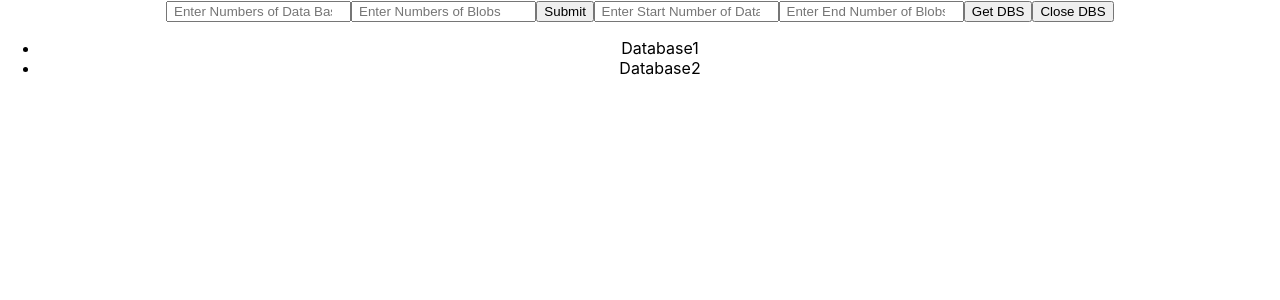
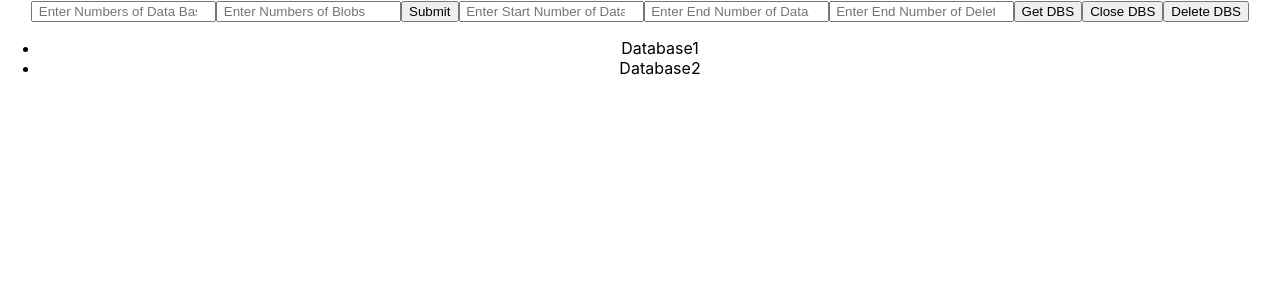
Before and after one commit to faiza203/IdbStressTest, a React (Create React App) app: page / in a window 1280 px wide. Shown: the top 300 px of the page. Built offline with nearby package versions, Linux system fonts and the light colour scheme.

Commit message:
Add Handler of Delete DB

```diff
--- a/src/components/Form.js
+++ b/src/components/Form.js
@@ -1,5 +1,5 @@
 import React from "react";
-import { openDB } from "idb";
+import { deleteDB, openDB } from "idb";
 
 let databases = ["Database1", "Database2"];
 
@@ -28,7 +28,13 @@ function Form() {
       <input
         type="number"
         id="lastDB"
-        placeholder=" Enter End Number of Blobs
+        placeholder=" Enter End Number of Data Bases
+"
+      ></input>
+      <input
+        type="number"
+        id="deleteDB"
+        placeholder=" Enter End Number of Deleteu Data Bases
 "
       ></input>
       <button type="button" onClick={() => handleGetAllDBS()}>
@@ -37,7 +43,9 @@ function Form() {
       <button type="button" onClick={() => handleCloseDB()}>
         Close DBS
       </button>
-
+      <button type="button" onClick={() => handleDeleteDB()}>
+        Delete DBS
+      </button>
       <ul className="databases">
         {databases.map((element, i) => {
           return <li key={i}>{element}</li>;
@@ -81,7 +89,6 @@ async function handleGetAllDBS() {
         return db.name === `Database${i}` ? databases.push(db.name) : null;
       });
     }
-    console.log(databases);
   } else {
     alert(
       `Please Check db Numbers You have total ${allDBs.length} dbs from 0 to ${allDBs.length}`
@@ -93,5 +100,9 @@ async function handleCloseDB() {
   let db = await openDB("Database1");
   db.close();
 }
+async function handleDeleteDB() {
+  let deletingNum = document.querySelector("#deleteDB").value;
+  await deleteDB(`Database${deletingNum}`);
+}
 
 export default Form;
```
